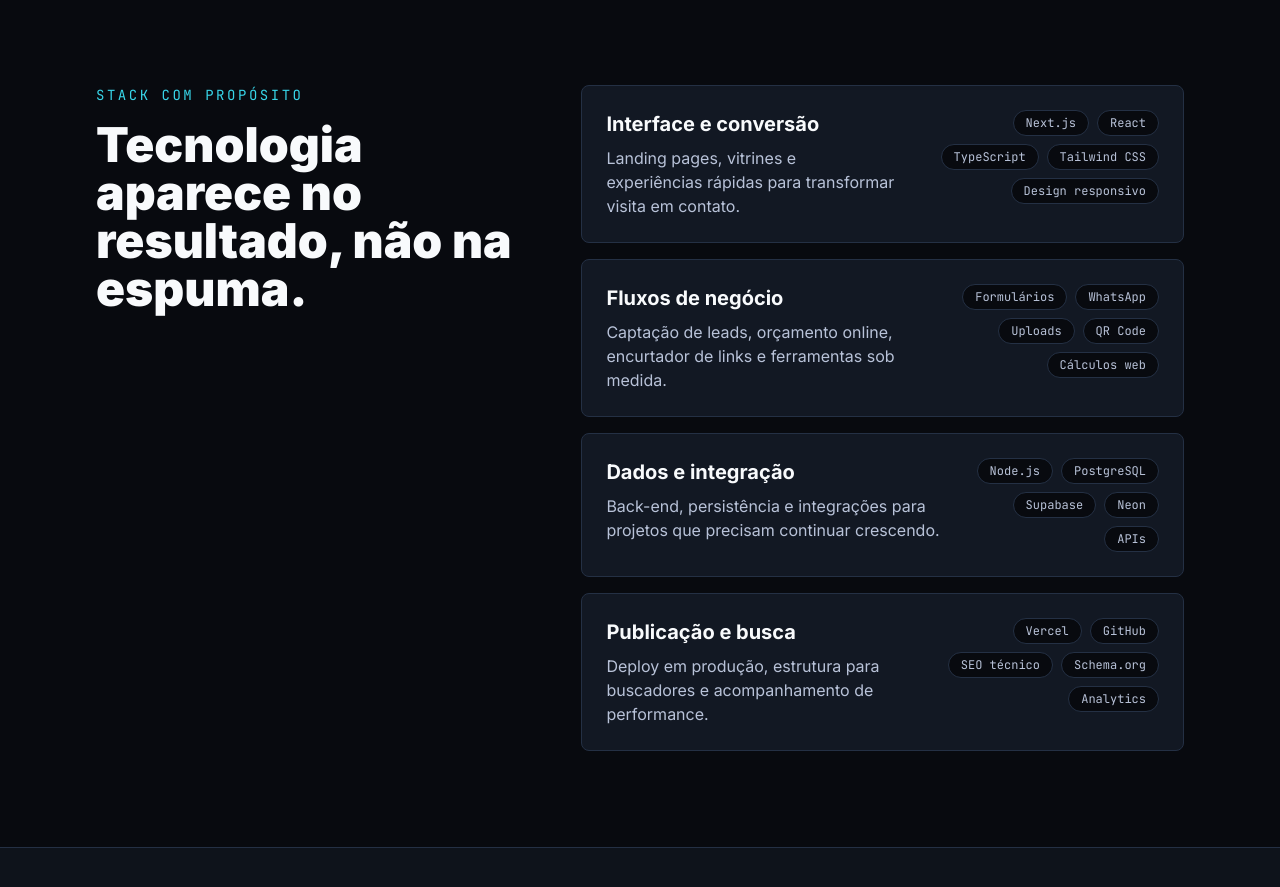
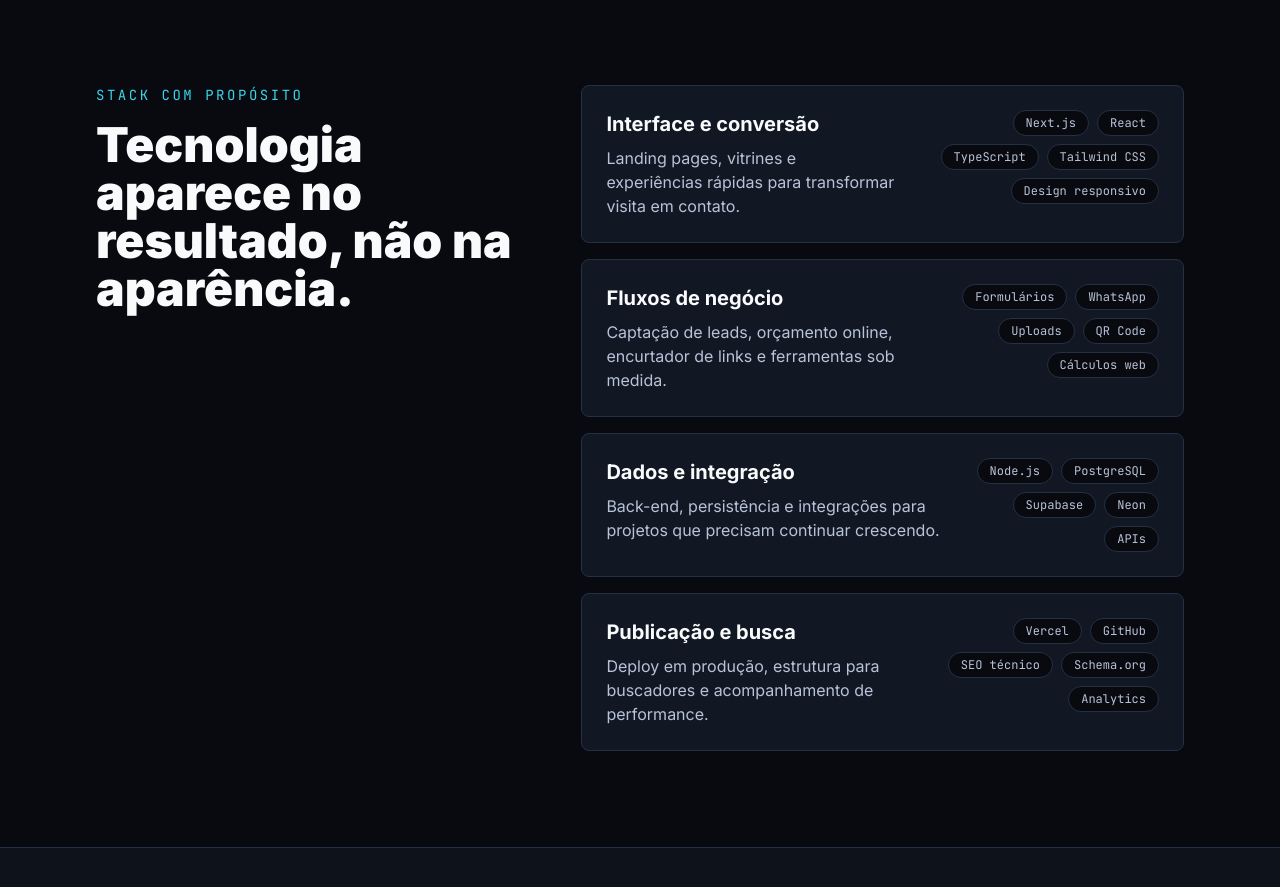
Before and after one commit to roldan-eng-software/roldan-landing-page, a Next.js app: page / in a window 1280 px wide. Shown: the part 1520-2407 px from the top of the page. Built offline with nearby package versions, Linux system fonts and the light colour scheme; no server answers.

Commit message:
feat: corrigir texto na seção Tecnologia para maior clareza

```diff
--- a/app/_components/TechnologySection.tsx
+++ b/app/_components/TechnologySection.tsx
@@ -31,7 +31,7 @@ export default function TechnologySection() {
               Stack com propósito
             </p>
             <h2 className="mt-4 text-3xl font-black text-text-primary sm:text-5xl">
-              Tecnologia aparece no resultado, não na espuma.
+              Tecnologia aparece no resultado, não na aparência.
             </h2>
           </div>
           <div className="grid gap-4">
```
